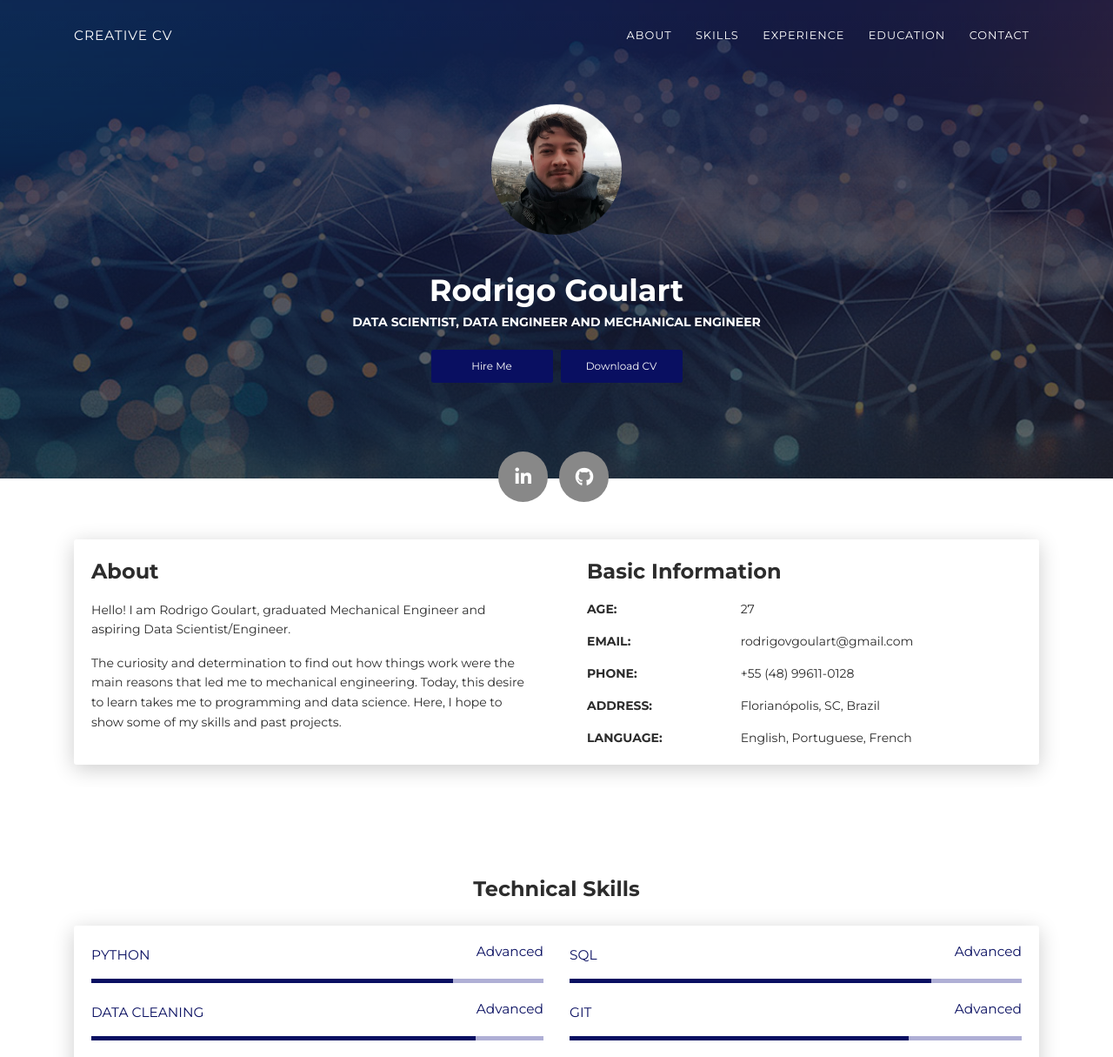
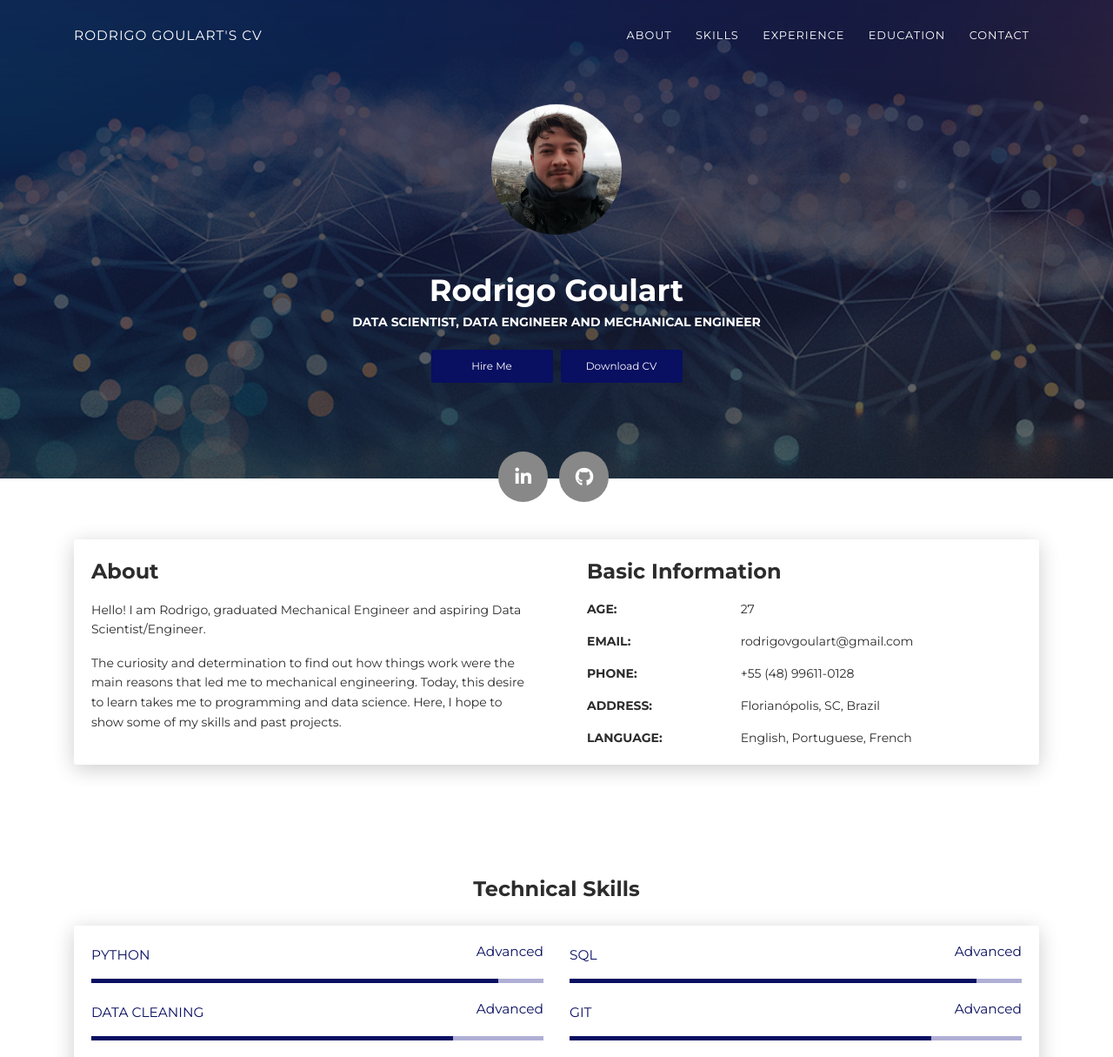
Before and after one commit to RodrigoVGoulart/Portifolio_site, a plain HTML site: page index.html in a window 1280 px wide. Shown: the top 1215 px of the page at 87% size. Drawn offline with Linux system fonts and the light colour scheme.

Commit message:
added custom title

```diff
--- a/index.html
+++ b/index.html
@@ -4,7 +4,7 @@
     <meta charset="UTF-8">
     <meta http-equiv="X-UA-Compatible" content="IE=edge">
     <meta name="viewport" content="width=device-width, initial-scale=1">
-    <title>Creative CV</title>
+    <title>Rodrigo Goulart's CV</title>
     <link href="https://fonts.googleapis.com/css?family=Montserrat:400,700,200" rel="stylesheet">
     <link href="https://maxcdn.bootstrapcdn.com/font-awesome/latest/css/font-awesome.min.css" rel="stylesheet">
     <link href="css/aos.css?ver=1.1.0" rel="stylesheet">
@@ -24,7 +24,7 @@
       <div class="profile-page sidebar-collapse">
         <nav class="navbar navbar-expand-lg fixed-top navbar-transparent bg-primary" color-on-scroll="400">
           <div class="container">
-            <div class="navbar-translate"><a class="navbar-brand" href="#" rel="tooltip">Creative CV</a>
+            <div class="navbar-translate"><a class="navbar-brand" href="#" rel="tooltip">Rodrigo Goulart's CV</a>
               <button class="navbar-toggler navbar-toggler" type="button" data-toggle="collapse" data-target="#navigation" aria-controls="navigation" aria-expanded="false" aria-label="Toggle navigation"><span class="navbar-toggler-bar bar1"></span><span class="navbar-toggler-bar bar2"></span><span class="navbar-toggler-bar bar3"></span></button>
             </div>
             <div class="collapse navbar-collapse justify-content-end" id="navigation">
@@ -71,7 +71,7 @@
         <div class="col-lg-6 col-md-12">
           <div class="card-body">
             <div class="h4 mt-0 title">About</div>
-            <p>Hello! I am Rodrigo Goulart, graduated Mechanical Engineer and aspiring Data Scientist/Engineer.</p>
+            <p>Hello! I am Rodrigo, graduated Mechanical Engineer and aspiring Data Scientist/Engineer.</p>
             <p>The curiosity and determination to find out how things work were the main reasons that led me to mechanical engineering. Today, this desire to learn takes me to programming and data science. Here, I hope to show some of my skills and past projects.</p>
           </div>
         </div>
@@ -113,14 +113,14 @@
           <div class="col-md-6">
             <div class="progress-container progress-primary"><span class="progress-badge">Python</span>
               <div class="progress">
-                <div class="progress-bar progress-bar-primary" data-aos="progress-full" data-aos-offset="10" data-aos-duration="2000" role="progressbar" aria-valuenow="60" aria-valuemin="0" aria-valuemax="100" style="width: 80%;"></div><span class="progress-value">Advanced</span>
+                <div class="progress-bar progress-bar-primary" data-aos="progress-full" data-aos-offset="10" data-aos-duration="2000" role="progressbar" aria-valuenow="60" aria-valuemin="0" aria-valuemax="100" style="width: 90%;"></div><span class="progress-value">Advanced</span>
               </div>
             </div>
           </div>
           <div class="col-md-6">
             <div class="progress-container progress-primary"><span class="progress-badge">SQL</span>
               <div class="progress">
-                <div class="progress-bar progress-bar-primary" data-aos="progress-full" data-aos-offset="10" data-aos-duration="2000" role="progressbar" aria-valuenow="60" aria-valuemin="0" aria-valuemax="100" style="width: 80%;"></div><span class="progress-value">Advanced</span>
+                <div class="progress-bar progress-bar-primary" data-aos="progress-full" data-aos-offset="10" data-aos-duration="2000" role="progressbar" aria-valuenow="60" aria-valuemin="0" aria-valuemax="100" style="width: 90%;"></div><span class="progress-value">Advanced</span>
               </div>
             </div>
           </div>
@@ -129,14 +129,14 @@
           <div class="col-md-6">
             <div class="progress-container progress-primary"><span class="progress-badge">Data Cleaning</span>
               <div class="progress">
-                <div class="progress-bar progress-bar-primary" data-aos="progress-full" data-aos-offset="10" data-aos-duration="2000" role="progressbar" aria-valuenow="60" aria-valuemin="0" aria-valuemax="100" style="width: 85%;"></div><span class="progress-value">Advanced</span>
+                <div class="progress-bar progress-bar-primary" data-aos="progress-full" data-aos-offset="10" data-aos-duration="2000" role="progressbar" aria-valuenow="60" aria-valuemin="0" aria-valuemax="100" style="width: 80%;"></div><span class="progress-value">Advanced</span>
               </div>
             </div>
           </div>
           <div class="col-md-6">
             <div class="progress-container progress-primary"><span class="progress-badge">Git</span>
               <div class="progress">
-                <div class="progress-bar progress-bar-primary" data-aos="progress-full" data-aos-offset="10" data-aos-duration="2000" role="progressbar" aria-valuenow="60" aria-valuemin="0" aria-valuemax="100" style="width: 75%;"></div><span class="progress-value">Advanced</span>
+                <div class="progress-bar progress-bar-primary" data-aos="progress-full" data-aos-offset="10" data-aos-duration="2000" role="progressbar" aria-valuenow="60" aria-valuemin="0" aria-valuemax="100" style="width: 80%;"></div><span class="progress-value">Advanced</span>
               </div>
             </div>
           </div>
```
